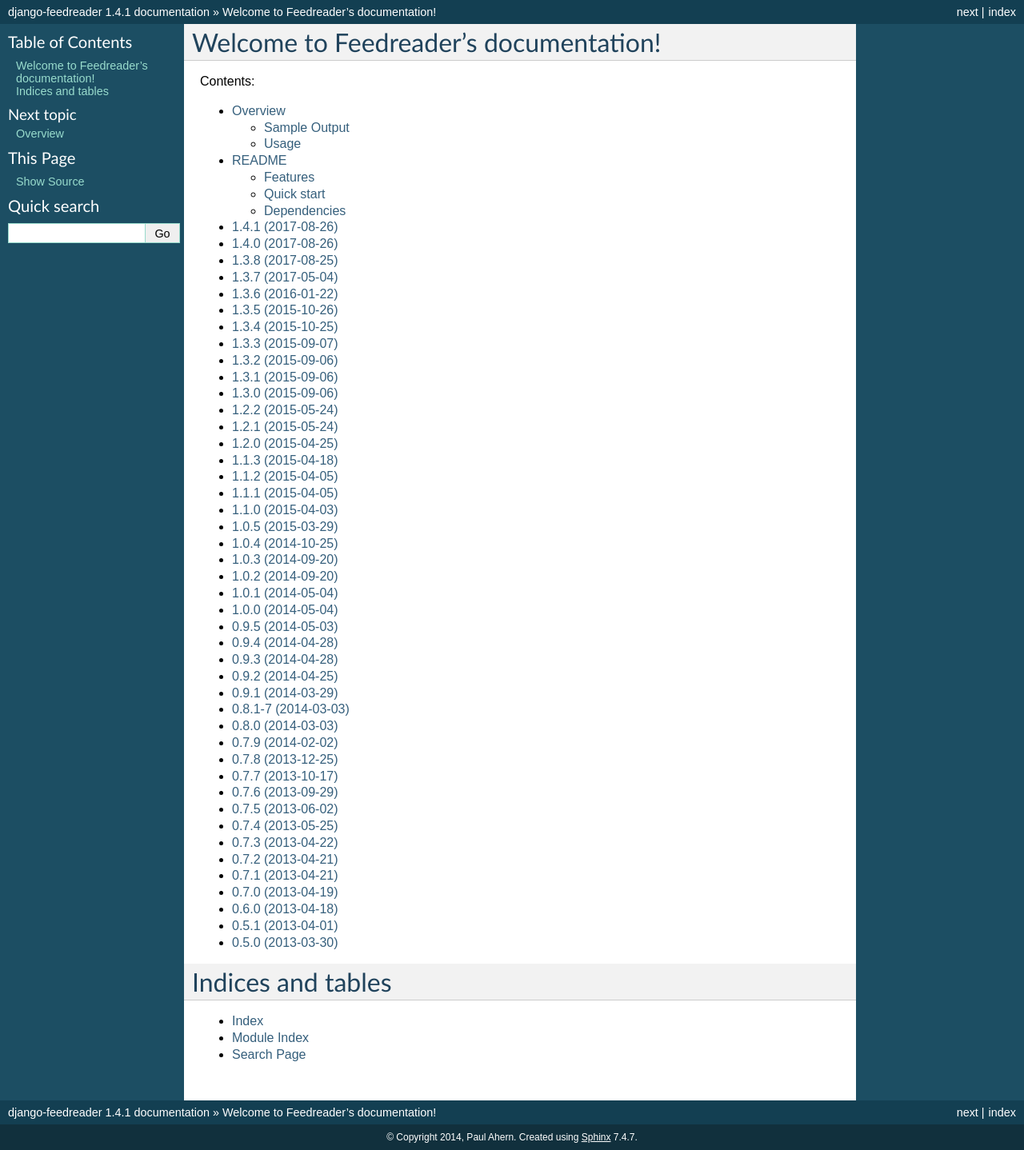
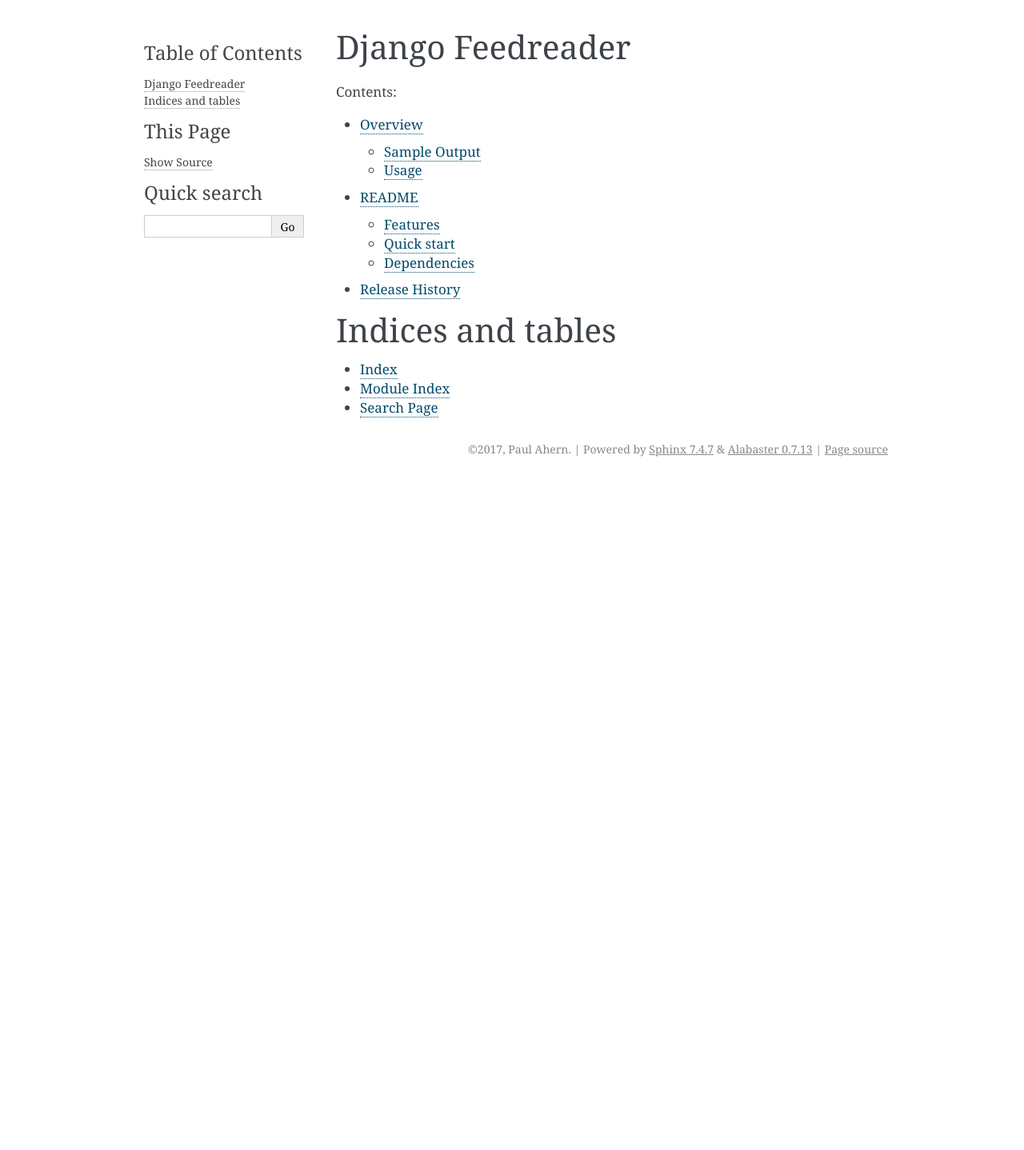
Before and after one commit to ahernp/django-feedreader, a Sphinx documentation site: the page built from doc/index.rst, in a window 1280 px wide. Shown: the whole page at 80% size. Built offline with Sphinx 7.4.7, drawn with Linux system fonts in a browser that asks for light colours; after the commit the page ends 900 px from its top, so only the background shows below that.

Commit message:
Restyled documentation

```diff
--- a/doc/conf.py
+++ b/doc/conf.py
@@ -1,9 +1,10 @@
 # -*- coding: utf-8 -*-
 #
-# complexity documentation build configuration file, created by
-# sphinx-quickstart on Tue Jul  9 22:26:36 2013.
+# Django Feedreader documentation build configuration file, created by
+# sphinx-quickstart on Sun Aug 27 10:22:59 2017.
 #
-# This file is execfile()d with the current directory set to its containing dir.
+# This file is execfile()d with the current directory set to its
+# containing dir.
 #
 # Note that not all possible configuration values are present in this
 # autogenerated file.
@@ -11,7 +12,8 @@
 # All configuration values have a default; values that are commented out
 # serve to show the default.
 
-import sys, os
+import sys
+import os
 
 # If extensions (or modules to document with autodoc) are in another directory,
 # add these directories to sys.path here. If the directory is relative to the
@@ -24,23 +26,22 @@
 
 import feedreader
 
-# Add path to project settings file to allow autodoc to work
-sys.path.append('/home/ahernp/code/mysite/mysite')
-os.environ.setdefault("DJANGO_SETTINGS_MODULE", "settings")
-
-# -- General configuration -----------------------------------------------------
+# -- General configuration ------------------------------------------------
 
 # If your documentation needs a minimal Sphinx version, state it here.
 #needs_sphinx = '1.0'
 
-# Add any Sphinx extension module names here, as strings. They can be extensions
-# coming with Sphinx (named 'sphinx.ext.*') or your custom ones.
-extensions = ['sphinx.ext.autodoc', 'sphinx.ext.viewcode']
+# Add any Sphinx extension module names here, as strings. They can be
+# extensions coming with Sphinx (named 'sphinx.ext.*') or your custom
+# ones.
+extensions = []
 
 # Add any paths that contain templates here, relative to this directory.
 templates_path = ['_templates']
 
-# The suffix of source filenames.
+# The suffix(es) of source filenames.
+# You can specify multiple suffix as a list of string:
+# source_suffix = ['.rst', '.md']
 source_suffix = '.rst'
 
 # The encoding of source files.
@@ -50,8 +51,9 @@
 master_doc = 'index'
 
 # General information about the project.
-project = u'django-feedreader'
-copyright = u'2014, Paul Ahern'
+project = u'Django Feedreader'
+copyright = u'2017, Paul Ahern'
+author = u'Paul Ahern'
 
 # The version info for the project you're documenting, acts as replacement for
 # |version| and |release|, also used in various other places throughout the
@@ -64,7 +66,10 @@
 
 # The language for content autogenerated by Sphinx. Refer to documentation
 # for a list of supported languages.
-#language = None
+#
+# This is also used if you do content translation via gettext catalogs.
+# Usually you set "language" from the command line for these cases.
+language = None
 
 # There are two options for replacing |today|: either, you set today to some
 # non-false value, then it is used:
@@ -76,7 +81,8 @@
 # directories to ignore when looking for source files.
 exclude_patterns = ['_build']
 
-# The reST default role (used for this markup: `text`) to use for all documents.
+# The reST default role (used for this markup: `text`) to use for all
+# documents.
 #default_role = None
 
 # If true, '()' will be appended to :func: etc. cross-reference text.
@@ -99,12 +105,15 @@
 # If true, keep warnings as "system message" paragraphs in the built documents.
 #keep_warnings = False
 
+# If true, `todo` and `todoList` produce output, else they produce nothing.
+todo_include_todos = False
 
-# -- Options for HTML output ---------------------------------------------------
+
+# -- Options for HTML output ----------------------------------------------
 
 # The theme to use for HTML and HTML Help pages.  See the documentation for
 # a list of builtin themes.
-html_theme = 'default'
+html_theme = 'alabaster'
 
 # Theme options are theme-specific and customize the look and feel of a theme
 # further.  For a list of options available for each theme, see the
@@ -125,8 +134,8 @@
 # of the sidebar.
 #html_logo = None
 
-# The name of an image file (within the static path) to use as favicon of the
-# docs.  This file should be a Windows icon file (.ico) being 16x16 or 32x32
+# The name of an image file (relative to this directory) to use as a favicon of
+# the docs.  This file should be a Windows icon file (.ico) being 16x16 or 32x32
 # pixels large.
 #html_favicon = None
 
@@ -134,6 +143,11 @@
 # relative to this directory. They are copied after the builtin static files,
 # so a file named "default.css" will overwrite the builtin "default.css".
 html_static_path = ['_static']
+
+# Add any extra paths that contain custom files (such as robots.txt or
+# .htaccess) here, relative to this directory. These files are copied
+# directly to the root of the documentation.
+#html_extra_path = []
 
 # If not '', a 'Last updated on:' timestamp is inserted at every page bottom,
 # using the given strftime format.
@@ -176,11 +190,24 @@
 # This is the file name suffix for HTML files (e.g. ".xhtml").
 #html_file_suffix = None
 
+# Language to be used for generating the HTML full-text search index.
+# Sphinx supports the following languages:
+#   'da', 'de', 'en', 'es', 'fi', 'fr', 'hu', 'it', 'ja'
+#   'nl', 'no', 'pt', 'ro', 'ru', 'sv', 'tr'
+#html_search_language = 'en'
+
+# A dictionary with options for the search language support, empty by default.
+# Now only 'ja' uses this config value
+#html_search_options = {'type': 'default'}
+
+# The name of a javascript file (relative to the configuration directory) that
+# implements a search results scorer. If empty, the default will be used.
+#html_search_scorer = 'scorer.js'
+
 # Output file base name for HTML help builder.
-htmlhelp_basename = 'feedreaderdoc'
+htmlhelp_basename = 'DjangoFeedreaderdoc'
 
-
-# -- Options for LaTeX output --------------------------------------------------
+# -- Options for LaTeX output ---------------------------------------------
 
 latex_elements = {
 # The paper size ('letterpaper' or 'a4paper').
@@ -191,13 +218,17 @@
 
 # Additional stuff for the LaTeX preamble.
 #'preamble': '',
+
+# Latex figure (float) alignment
+#'figure_align': 'htbp',
 }
 
 # Grouping the document tree into LaTeX files. List of tuples
-# (source start file, target name, title, author, documentclass [howto/manual]).
+# (source start file, target name, title,
+#  author, documentclass [howto, manual, or own class]).
 latex_documents = [
-  ('index', 'feedreader.tex', u'django-feedreader Documentation',
-   u'Paul Ahern', 'manual'),
+    (master_doc, 'DjangoFeedreader.tex', u'Django Feedreader Documentation',
+     u'Paul Ahern', 'manual'),
 ]
 
 # The name of an image file (relative to this directory) to place at the top of
@@ -221,28 +252,28 @@
 #latex_domain_indices = True
 
 
-# -- Options for manual page output --------------------------------------------
+# -- Options for manual page output ---------------------------------------
 
 # One entry per manual page. List of tuples
 # (source start file, name, description, authors, manual section).
 man_pages = [
-    ('index', 'feedreader', u'Feedreader Documentation',
-     [u'Paul Ahern'], 1)
+    (master_doc, 'djangofeedreader', u'Django Feedreader Documentation',
+     [author], 1)
 ]
 
 # If true, show URL addresses after external links.
 #man_show_urls = False
 
 
-# -- Options for Texinfo output ------------------------------------------------
+# -- Options for Texinfo output -------------------------------------------
 
 # Grouping the document tree into Texinfo files. List of tuples
 # (source start file, target name, title, author,
 #  dir menu entry, description, category)
 texinfo_documents = [
-  ('index', 'Feedreader', u'Feedreader Documentation',
-   u'Paul Ahern', 'Feedreader', 'Django-based RSS Feed Aggregator.',
-   'Miscellaneous'),
+    (master_doc, 'DjangoFeedreader', u'Django Feedreader Documentation',
+     author, 'DjangoFeedreader', 'One line description of project.',
+     'Miscellaneous'),
 ]
 
 # Documents to append as an appendix to all manuals.
--- a/doc/index.rst
+++ b/doc/index.rst
@@ -1,10 +1,10 @@
-.. Feedreader documentation master file, created by
-   sphinx-quickstart on Fri Mar 29 18:36:34 2013.
+.. Django Feedreader documentation master file, created by
+   sphinx-quickstart on Sun Aug 27 10:22:59 2017.
    You can adapt this file completely to your liking, but it should at least
    contain the root `toctree` directive.
 
-Welcome to Feedreader's documentation!
-======================================
+Django Feedreader
+=================
 
 Contents:
 
@@ -15,6 +15,7 @@
    readme
    history
 
+
 Indices and tables
 ==================
 
```
Also changed, not shown: HISTORY.rst (+2 -49 lines), 2 other files.
